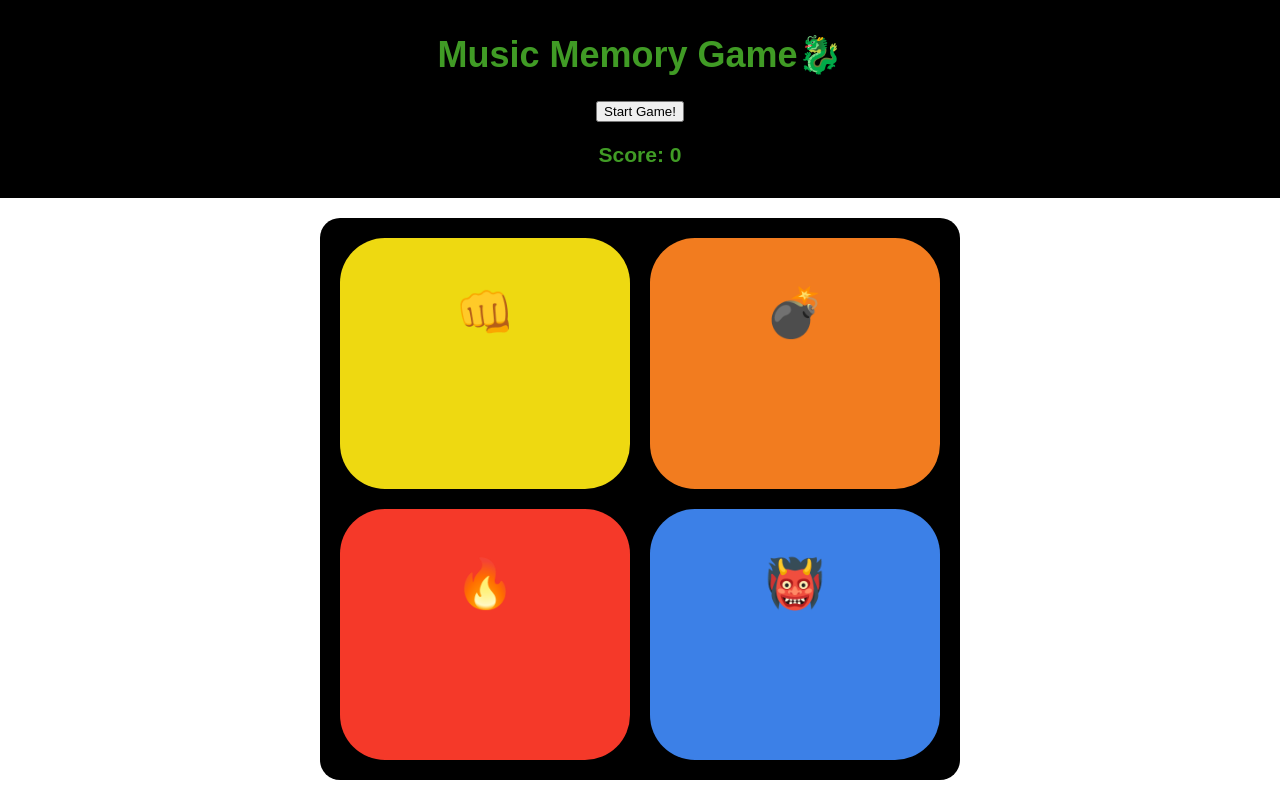
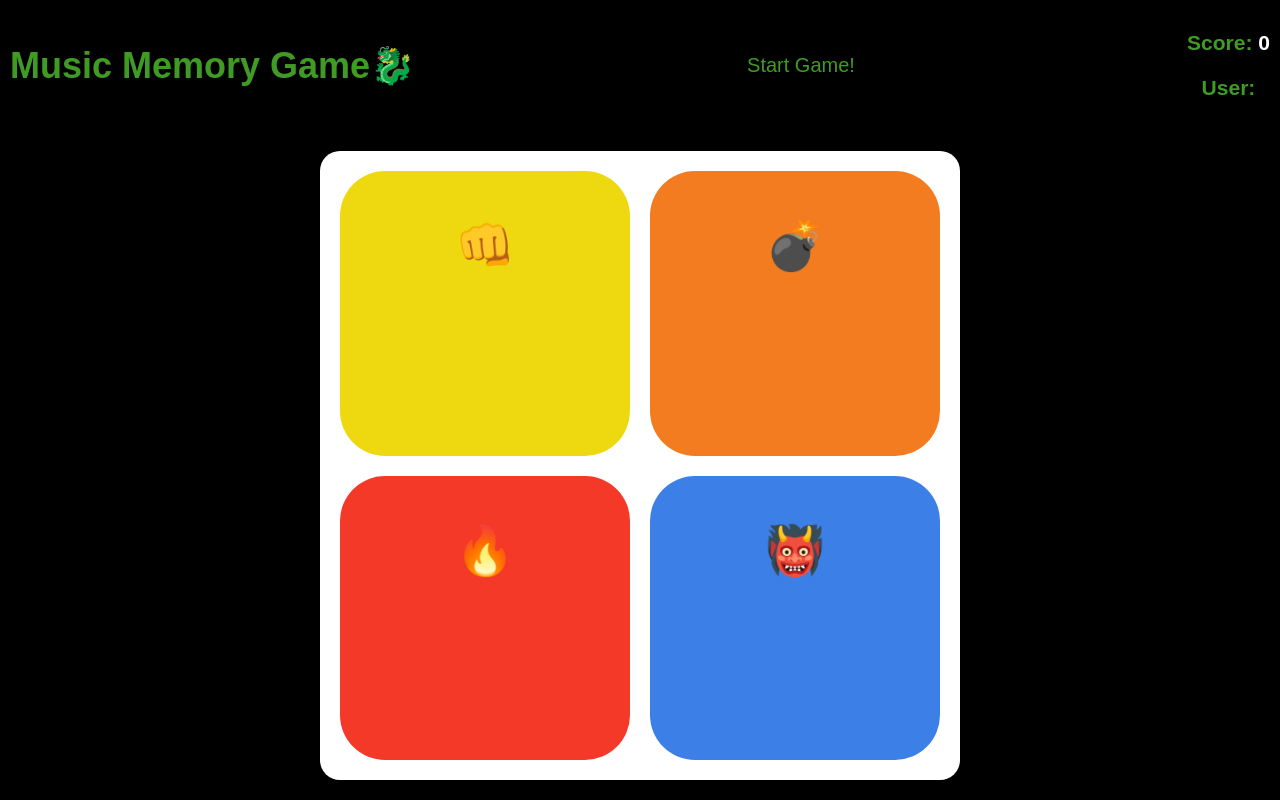
Before and after one commit to bassemalbitar/music-memory-game, a plain HTML site: page mortalkombat.html in a window 1280 px wide. Drawn offline with Linux system fonts and the light colour scheme; a web font is replaced by a local one.

Commit message:
mortalkombat html committed

```diff
--- a/mortalkombat.html
+++ b/mortalkombat.html
@@ -7,12 +7,13 @@
     <title>Music Memory Game</title>
     <style>
       /* Center the container in the middle of the screen */
-      html, body {
+      html,
+    body {
       height: 100%;
       margin: 0;
       display: flex;
       flex-direction: column;
-        background-color: #ffffff;
+      background-color: #000000;
     }
 
     /* Style for the header */
@@ -23,6 +24,9 @@
       text-align: center;
       font-family: 'Mortal Kombat 4', sans-serif;
       font-size: 18px;
+      display: flex;
+      justify-content: space-between;
+      align-items: center;
     }
 
     /* Style for the container box */
@@ -33,13 +37,13 @@
       gap: 20px;
       height: 600px;
       width: 600px;
-        margin: 20px auto; /* Center the container horizontally */
+      margin: 20px auto;
+      /* Center the container horizontally */
       padding: 20px;
-        background-color: #000000;
+      background-color: #ffffff;
       border-radius: 20px;
     }
 
-      /* Style for the inner boxes */
     /* Style for the inner boxes */
     .box {
       width: 100%;
@@ -47,38 +51,77 @@
       background-color: #3498db;
       color: #000000;
       text-align: center;
-    line-height: 150px; /* Adjust the line-height to vertically center the emoji */
+      line-height: 150px;
+      /* Adjust the line-height to vertically center the emoji */
       cursor: pointer;
-    font-size: 3em; /* Adjust the font size to increase the size of the emoji */
+      font-size: 3em;
+      /* Adjust the font size to increase the size of the emoji */
       transition: background-color 0.3s ease;
       /* Smooth transition for the background color */
     }
+
     .box:hover {
-    background-color: #d6317e; /* Change the background color on hover */
+      background-color: #409b25;
+      /* Change the background color on hover */
     }
 
     .box:hover {
-        background-color: #d6317e; /* Change the background color on hover */
+      background-color: #d6317e;
+      /* Change the background color on hover */
     }
+
     .box-1 {
       background-color: #eed911;
       font-weight: bold;
       border-radius: 45px;
     }
+
     .box-2 {
       background-color: #f27c1f;
       font-weight: bold;
       border-radius: 45px;
     }
+
     .box-3 {
       background-color: #f53929;
       font-weight: bold;
       border-radius: 45px;
     }
+
     .box-4 {
       background-color: #3c80e7;
       font-weight: bold;
       border-radius: 45px;
+    }
+
+    #startButton {
+      background-color: black;
+      /* Mortal Kombat theme color */
+      color: #409b25;
+      ;
+      padding: 10px 20px;
+      font-size: 1.2em;
+      border: none;
+      font-size: 20px;
+      border-radius: 5px;
+      cursor: pointer;
+      transition: background-color 0.3s ease;
+      font-family: 'Mortal Kombat Mythologies', sans-serif;
+    }
+
+    #startButton:hover {
+      background-color: rgba(255, 68, 0, 0.466);
+      /* Change the background color on hover */
+    }
+
+    #Result {
+      color: #fff;
+    }
+
+    .score-user {
+      text-align: left;
+      margin-left: 20px;
+      /* Adjust the margin as needed */
     }
     </style>
   </head>
@@ -86,8 +129,11 @@
     <!-- Header -->
     <header>
       <h1>Music Memory Game🐉</h1>
-      <button id="startButton">Start Game!</button>
+      <button id="startButton" onclick="setUsername()">Start Game!</button>
+      <div>
           <h3>Score: <span id="Result">0</span></h3>
+          <h3>User: <span id="Username"></span></h3>
+      </div>
   </header>
 
     <!-- Container box -->
@@ -110,6 +156,8 @@
       let level = 1;
       let score = 0;
 
+
+
       function createUser() {
         console.log("User created!");
       }
@@ -120,7 +168,7 @@
 
         const originalColor = box.style.backgroundColor;
 
-        box.style.backgroundColor = "#e74c3c";
+        box.style.backgroundColor = "#409b25;";
 
         audio.play();
 
```
Lines whose indentation alone changed are shown as unchanged.
